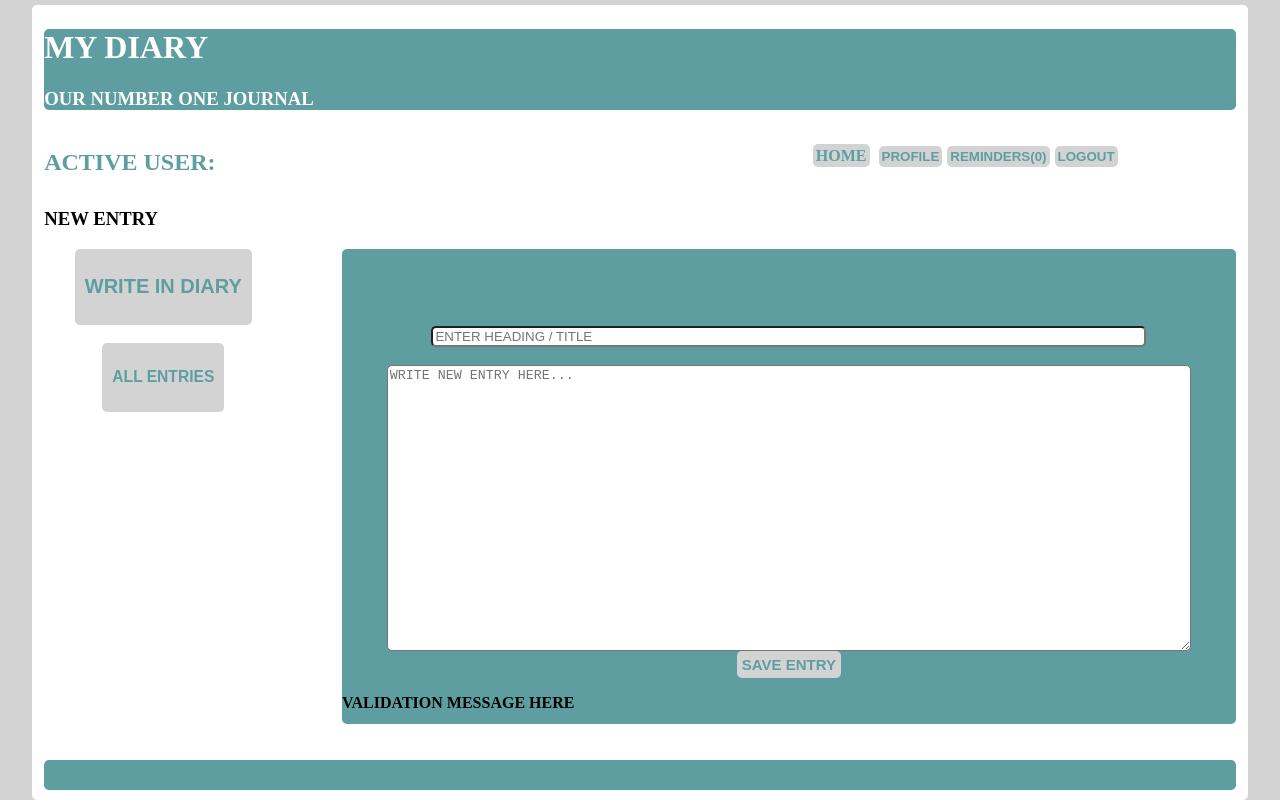
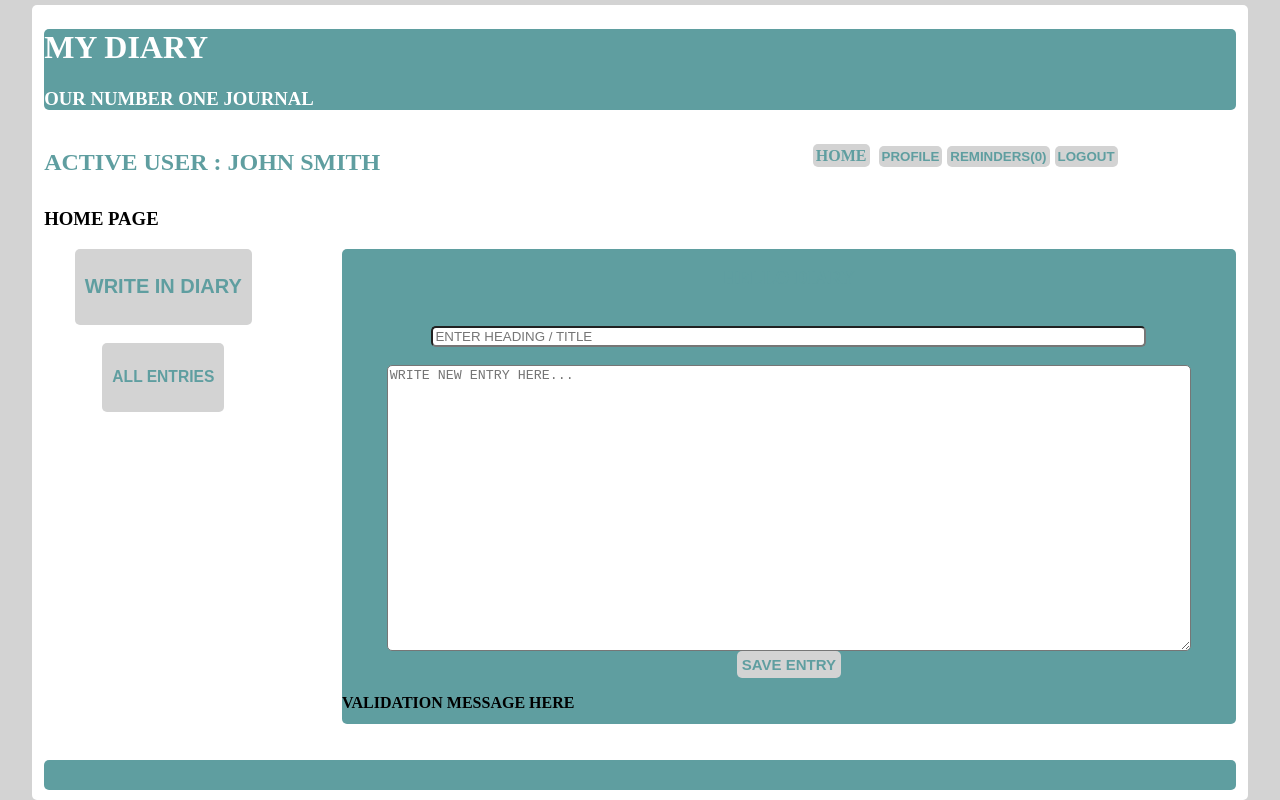
Before and after one commit to kenneth051/MyDiary, a plain HTML site: page UI/home.html in a window 1280 px wide. Drawn offline with Linux system fonts and the light colour scheme.

Commit message:
Modfiying UI pages

```diff
--- a/UI/home.html
+++ b/UI/home.html
@@ -13,9 +13,9 @@
                    </div>
                 <div class="row1">
                     <div class="col1"><center><a href="home.html" id="links">HOME</a> <button id="links" onclick="profile()">PROFILE</button><button id="links"onclick="reminders()">REMINDERS(0)</button><button id="links"onclick="logout()">LOGOUT</button></center></div>
-                    <div class="col2"><h2 id="u">ACTIVE USER: </h2></div>
+                    <div class="col2"><h2 id="u">ACTIVE USER : JOHN SMITH</h2></div>
                 </div></br>
-                <h3>NEW ENTRY</h3>
+                <h3>HOME PAGE</h3>
                 <div class="row2">
                         <div class="col7"><center>
                             <button id="active"onclick="home()"><h2>WRITE IN DIARY</h2></button><br><br>
```
Also changed, not shown: UI/AllEntries.html (+1 -1 lines), UI/EditProfile.html (+1 -1 lines), UI/Reminders.html (+1 -1 lines), UI/SingleEntry.html (+1 -1 lines), UI/UpdateEntry.html (+1 -1 lines), UI/profile.html (+1 -1 lines).
